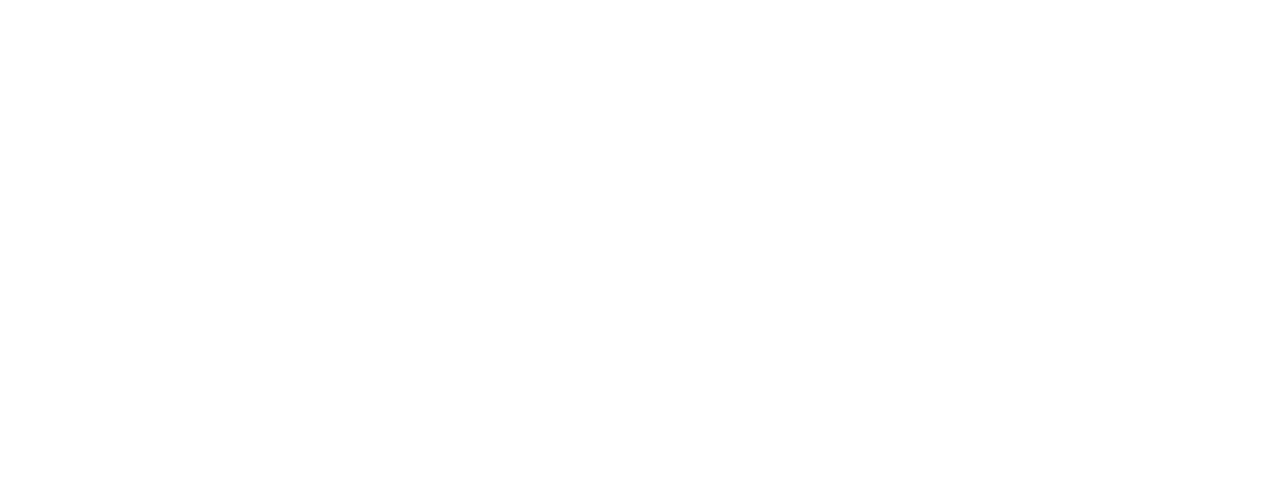
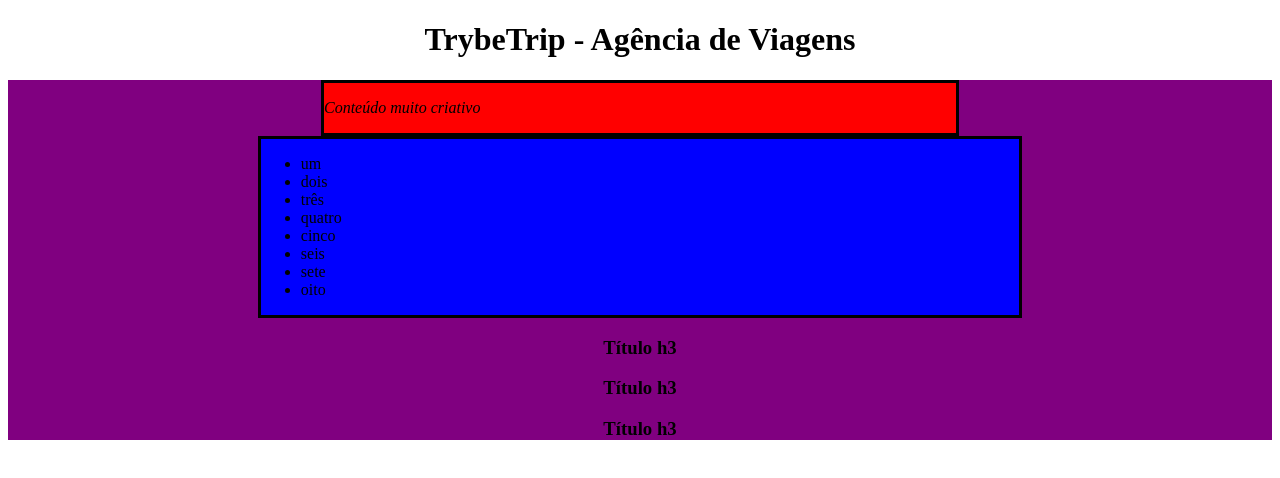
Before and after one commit to MateusDDev/trybe-exercicios, a plain HTML site: page fundamentos/secao-04-javascript-dom-eventos-e-web-storage/dia-02-javascript-trabalhando-com-elementos/index.html in a window 1280 px wide. Drawn offline with Linux system fonts and the light colour scheme.

Commit message:
Commit final (esqueci de commitar)

```diff
--- a/fundamentos/secao-04-javascript-dom-eventos-e-web-storage/dia-02-javascript-trabalhando-com-elementos/index.html
+++ b/fundamentos/secao-04-javascript-dom-eventos-e-web-storage/dia-02-javascript-trabalhando-com-elementos/index.html
@@ -57,7 +57,63 @@
   </head>
   <body>
     <script>
+     let getBody = document.querySelector('body');
+     let addH1 = document.createElement('h1');
+     let addMain = document.createElement('main');
+     let addSection = document.createElement('section');
+     let addSection2 = document.createElement('section');
+     let addSection3 = document.createElement('section');
+     let addP = document.createElement('p');
+     let addImage = document.createElement('img');
+     let addUl = document.createElement('ul');
+     let numbersList = ['um', 'dois', 'três', 'quatro', 'cinco', 'seis', 'sete', 'oito'];
 
+     addH1.innerText = 'TrybeTrip - Agência de Viagens';
+     addH1.className = 'title';
+     getBody.appendChild(addH1);
+
+     addMain.className = 'main-content';
+     addMain.style.backgroundColor = 'purple';
+     getBody.appendChild(addMain);
+     let getMain = document.querySelector('main');
+
+     addSection.className = 'center-content';
+     getMain.appendChild(addSection);
+     let getSection = document.querySelector('section');
+
+     addP.innerText = 'Conteúdo muito criativo';
+     getSection.appendChild(addP);
+
+     addSection2.className = 'left-content';
+     getMain.appendChild(addSection2);
+     let getSection2 = document.querySelector('.left-content');
+
+     addSection3.className = 'right-content';
+     addSection3.style.marginRight = 'auto';
+     getMain.appendChild(addSection3);
+     let getSection3 = document.querySelector('.right-content');
+
+     addImage.src = 'https://picsum.photos/200';
+     addImage.className = 'small-image';
+     getSection2.appendChild(addImage);
+
+     getSection3.appendChild(addUl);
+     let getUl = document.querySelector('ul');
+
+     for (let index = 0; index < numbersList.length; index += 1) {
+      let addLi = document.createElement('li');
+      addLi.innerText = numbersList[index];
+      getUl.appendChild(addLi);
+     }
+
+    for (let index = 0; index < 3; index += 1) {
+     let addH3 = document.createElement('h3');
+     addH3.innerText = 'Título h3';
+     addH3.className = 'description';
+     getMain.appendChild(addH3);
+    }
+
+    getMain.removeChild(getSection2);
     </script>
   </body>
 </html>
```
